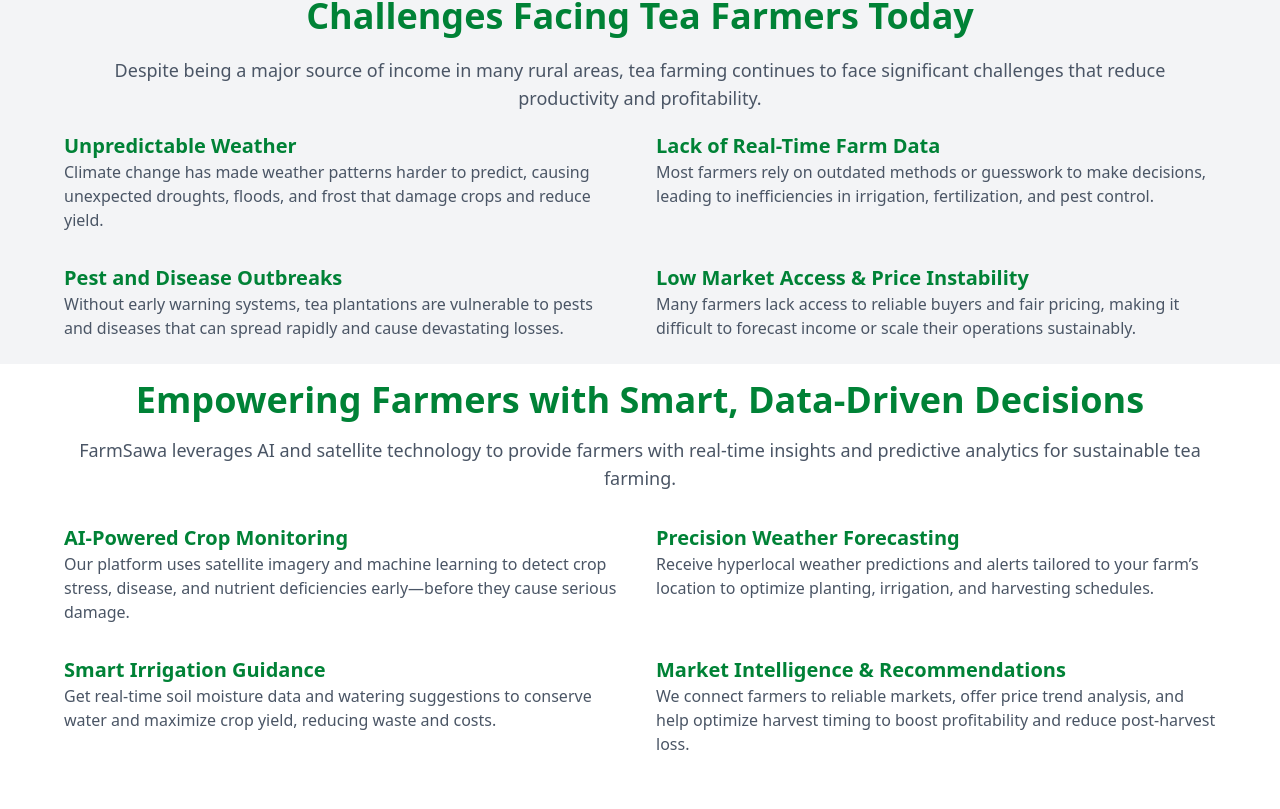
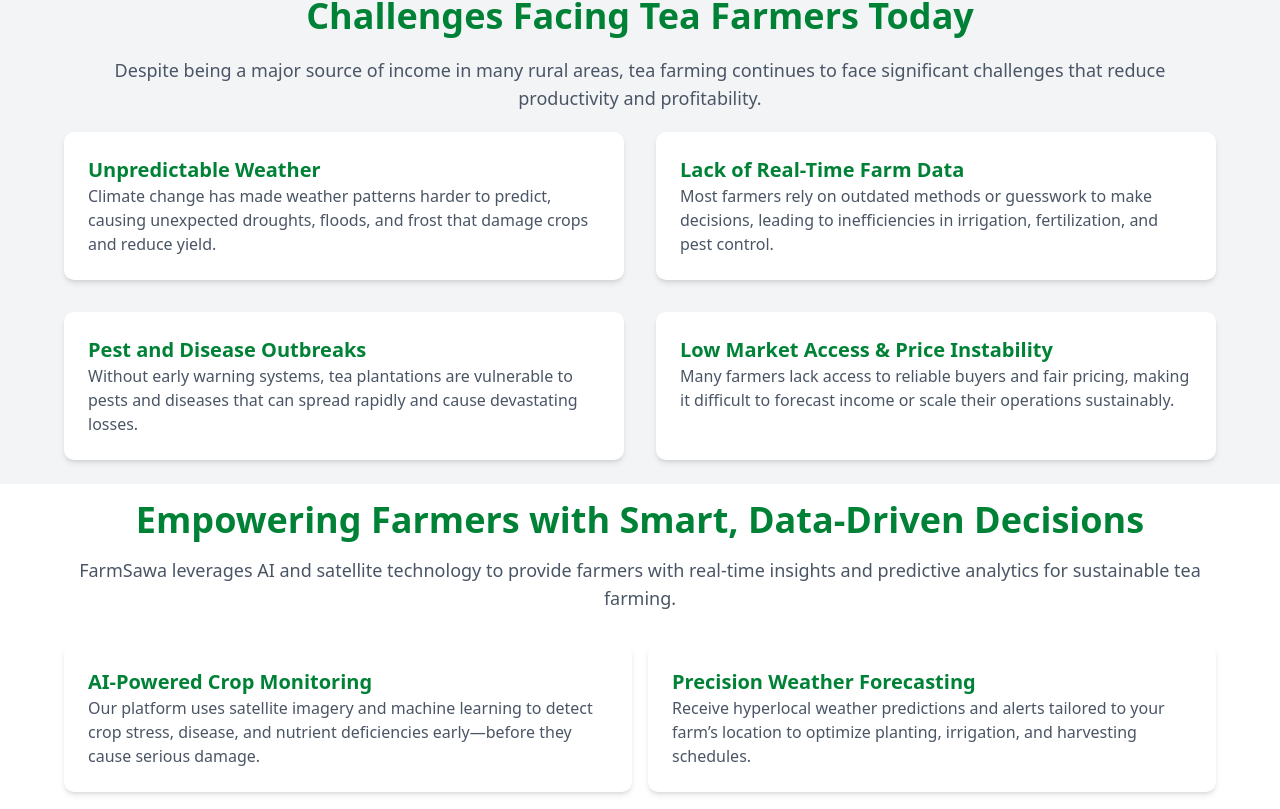
Before and after one commit to saruni-spec/farm, a Next.js app: page / in a window 1280 px wide. Shown: the part 828-1637 px from the top of the page. Built offline with nearby package versions, Linux system fonts and the light colour scheme.

Commit message:
Placed the challenges in cards

```diff
--- a/src/components/ui/Landing page/Problem.tsx
+++ b/src/components/ui/Landing page/Problem.tsx
@@ -28,7 +28,7 @@ const Problem = () =>
                         pageDetails.map(detail =>
                         {
                             return(
-                                <div key={detail.title}>
+                                <div key={detail.title} className="bg-white p-6 rounded-lg shadow-md text-left">
                                     <h3 className="font-semibold text-xl text-green-700">{detail.title}</h3>
                                     <p className="text-gray-600">{detail.text}</p>
                                 </div>
--- a/src/components/ui/Landing page/Solution.tsx
+++ b/src/components/ui/Landing page/Solution.tsx
@@ -19,16 +19,16 @@ const Solution = () =>
         }
     ]
     return (
-        <section id="solution" className="py-4 px-6 md:px-12 bg-white text-gray-800">
+        <section id="solution" className="py-4 px-6  bg-white text-gray-800">
             <div className="max-w-6xl mx-auto text-center space-y-4">
                 <h2 className="text-3xl md:text-4xl font-bold text-green-700">Empowering Farmers with Smart, Data-Driven Decisions</h2>
                 <p className="text-lg text-gray-600">FarmSawa leverages AI and satellite technology to provide farmers with real-time insights and predictive analytics for sustainable tea farming.</p>
-                <div className="grid gap-8 md:grid-cols-2 text-left pt-4">
+                <div className="grid gap-4 md:grid-cols-2 text-left pt-4">
                     {
                         pageDetails.map(detail =>
                         {
                             return(
-                                <div key={detail.title}>
+                                <div key={detail.title} className="bg-white p-6 rounded-lg shadow-md text-left">
                                     <h3 className="font-semibold text-xl text-green-700">{detail.title}</h3>
                                     <p className="text-gray-600">{detail.text}</p>
                                 </div>
```
